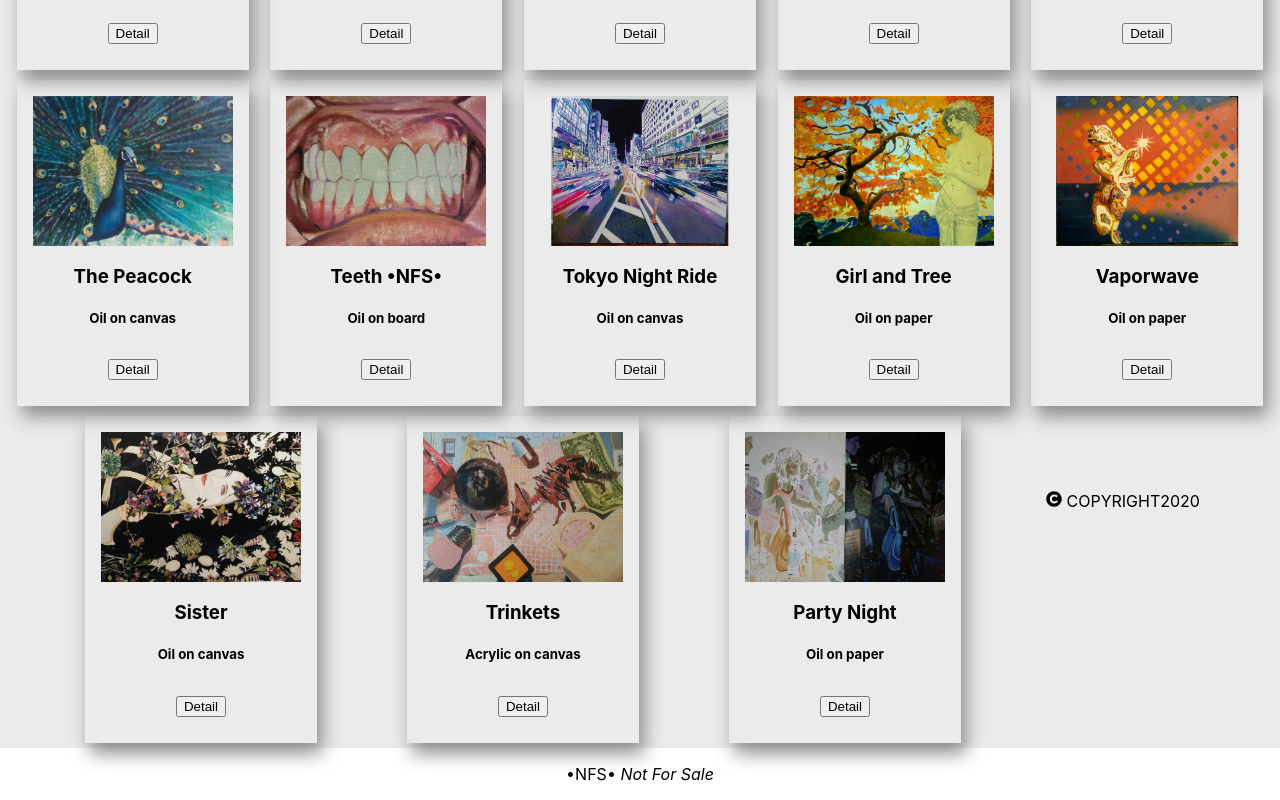
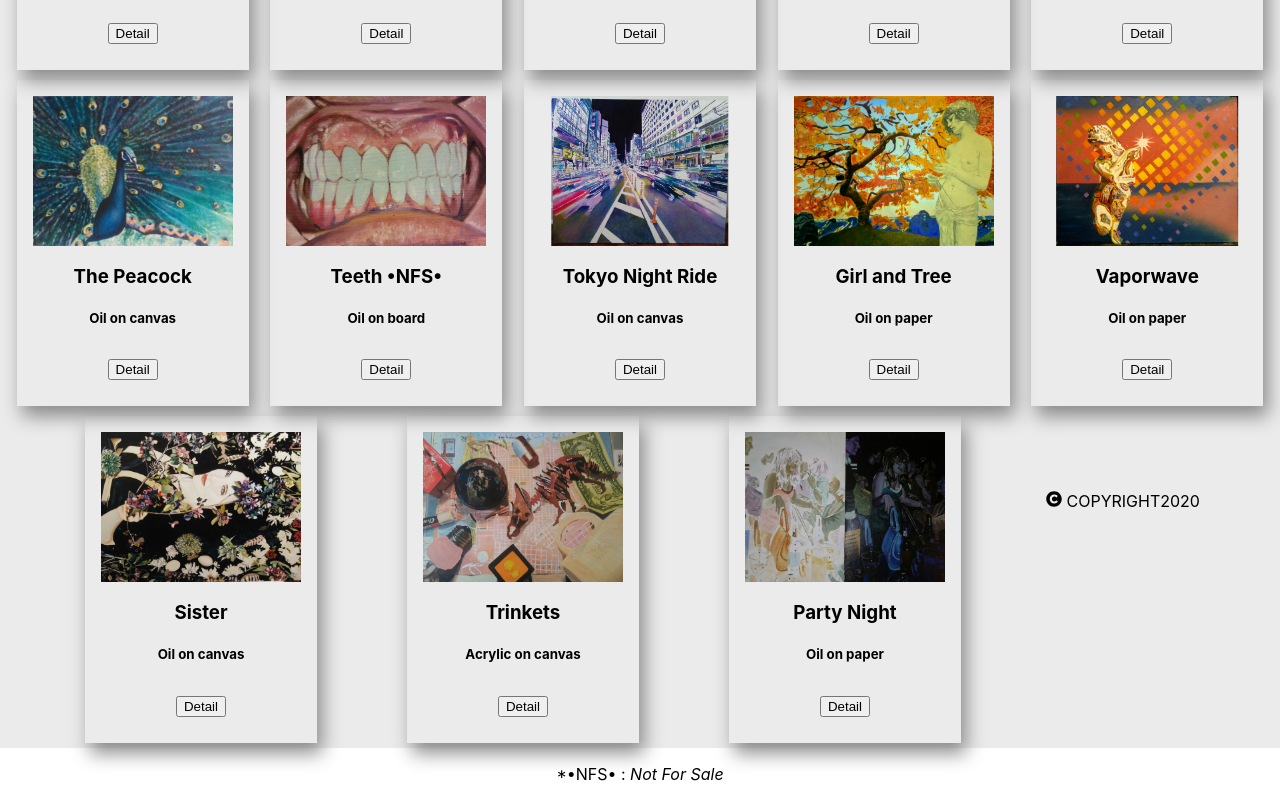
Before and after one commit to Coffey-May/art_site, a React (Create React App) app: page /gallery in a window 1280 px wide. Shown: the part 2021-2821 px from the top of the page. Built offline with nearby package versions, Linux system fonts and the light colour scheme.

Commit message:
disclaimer

```diff
--- a/src/Gallery.js
+++ b/src/Gallery.js
@@ -65,7 +65,7 @@ function Gallery() {
 
 
             </div>
-            <p>•NFS• <i>Not For Sale</i></p>
+            <p> *•NFS• : <i>Not For Sale</i></p>
         </>
     );
 }
```
